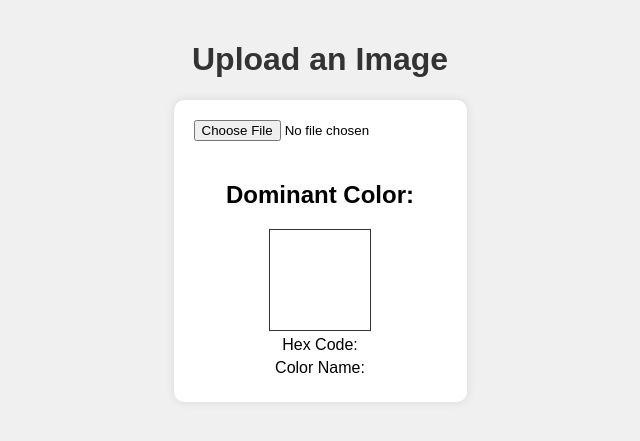
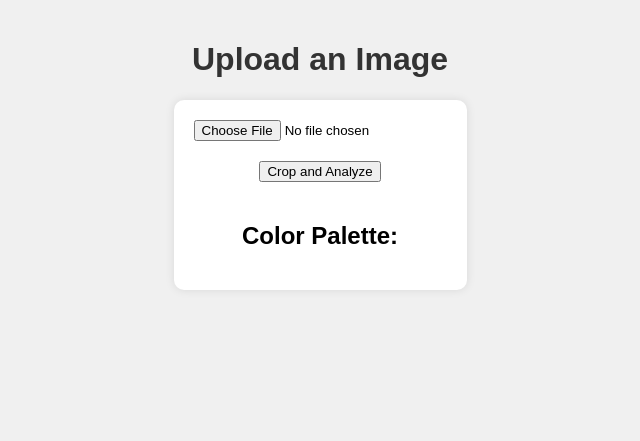
Before and after one commit to oluwanifiseoguntoye/Dominant-Color-Extraction-Flask-Python, a Flask app: page / in a window 1280 px wide. Shown: the top 441 px of the page, without its empty margins (320-960 px from the left). Run offline with Flask 2, Linux system fonts and the light colour scheme; some libraries are stand-ins or nearby versions.

Commit message:
Update index.html

```diff
--- a/templates/index.html
+++ b/templates/index.html
@@ -1,7 +1,8 @@
 <!DOCTYPE html>
 <html>
 <head>
-    <title>Dominant Color Extractor</title>
+    <title>Color Palette Extractor</title>
+    <link rel="stylesheet" href="https://cdnjs.cloudflare.com/ajax/libs/cropperjs/1.5.12/cropper.min.css">
     <style>
         body {
             font-family: Arial, sans-serif;
@@ -24,14 +25,12 @@
             border-radius: 10px;
             box-shadow: 0 0 10px rgba(0,0,0,0.1);
         }
-        #color-square {
-            width: 100px;
-            height: 100px;
+        .color-square {
+            width: 50px;
+            height: 50px;
             border: 1px solid #333;
-            margin-top: 10px;
-            display: block;
-            margin-left: auto;
-            margin-right: auto;
+            margin: 5px;
+            display: inline-block;
         }
         #uploadedImage {
             margin-top: 20px;
@@ -45,6 +44,9 @@
         .result-container p {
             margin: 5px 0;
         }
+        #crop-button, #download-buttons {
+            margin-top: 20px;
+        }
     </style>
 </head>
 <body>
@@ -52,20 +54,27 @@
     <div id="upload-container">
         <input type="file" id="imageUpload" accept="image/*">
         <img id="uploadedImage" src="#" alt="Uploaded Image" hidden>
+        <button id="crop-button">Crop and Analyze</button>
+        <div id="download-buttons" style="display: none;">
+            <button id="download-image-button">Download Image</button>
+            <button id="download-report-button">Download Report</button>
+        </div>
         <div class="result-container">
-            <h2>Dominant Color:</h2>
-            <div id="color-square"></div>
-            <p>Hex Code: <span id="hex-code"></span></p>
-            <p>Color Name: <span id="color-name"></span></p>
+            <h2>Color Palette:</h2>
+            <div id="color-palette"></div>
         </div>
     </div>
 
+    <script src="https://cdnjs.cloudflare.com/ajax/libs/cropperjs/1.5.12/cropper.min.js"></script>
     <script>
         const imageUpload = document.getElementById('imageUpload');
         const uploadedImage = document.getElementById('uploadedImage');
-        const colorSquare = document.getElementById('color-square');
-        const hexCode = document.getElementById('hex-code');
-        const colorName = document.getElementById('color-name');
+        const colorPalette = document.getElementById('color-palette');
+        const cropButton = document.getElementById('crop-button');
+        const downloadButtons = document.getElementById('download-buttons');
+        const downloadImageButton = document.getElementById('download-image-button');
+        const downloadReportButton = document.getElementById('download-report-button');
+        let cropper;
 
         imageUpload.addEventListener('change', (event) => {
             const file = event.target.files[0];
@@ -75,8 +84,32 @@
                 uploadedImage.src = e.target.result;
                 uploadedImage.hidden = false;
 
+                cropper = new Cropper(uploadedImage, {
+                    aspectRatio: NaN,
+                    viewMode: 1,
+                    dragMode: 'crop',
+                    crop(event) {
+                        console.log(event.detail.x);
+                        console.log(event.detail.y);
+                        console.log(event.detail.width);
+                        console.log(event.detail.height);
+                    },
+                });
+            };
+
+            if (file) {
+                reader.readAsDataURL(file);
+            }
+        });
+
+        cropButton.addEventListener('click', () => {
+            const cropData = cropper.getData();
             const formData = new FormData();
-                formData.append('file', file);
+            formData.append('file', imageUpload.files[0]);
+            formData.append('x', cropData.x);
+            formData.append('y', cropData.y);
+            formData.append('width', cropData.width);
+            formData.append('height', cropData.height);
 
             fetch('/', {
                 method: 'POST',
@@ -84,18 +117,28 @@
             })
             .then(response => response.json())
             .then(data => {
-                    colorSquare.style.backgroundColor = data.hex_code;
-                    hexCode.textContent = data.hex_code;
-                    colorName.textContent = data.color_name;
+                colorPalette.innerHTML = ''; // Clear previous palette
+                data.colors.forEach(color => {
+                    const colorDiv = document.createElement('div');
+                    colorDiv.className = 'color-square';
+                    colorDiv.style.backgroundColor = color.hex_code;
+                    colorDiv.title = `Hex Code: ${color.hex_code}\nColor Name: ${color.color_name}`;
+                    colorPalette.appendChild(colorDiv);
+                });
+
+                downloadButtons.style.display = 'block';
+
+                downloadImageButton.onclick = () => {
+                    window.location.href = '/download/image';
+                };
+
+                downloadReportButton.onclick = () => {
+                    window.location.href = '/download/report';
+                };
             })
             .catch(error => {
                 console.error('Error:', error);
             });
-            };
-
-            if (file) {
-                reader.readAsDataURL(file);
-            }
         });
     </script>
 </body>
```
Lines whose indentation alone changed are shown as unchanged.
